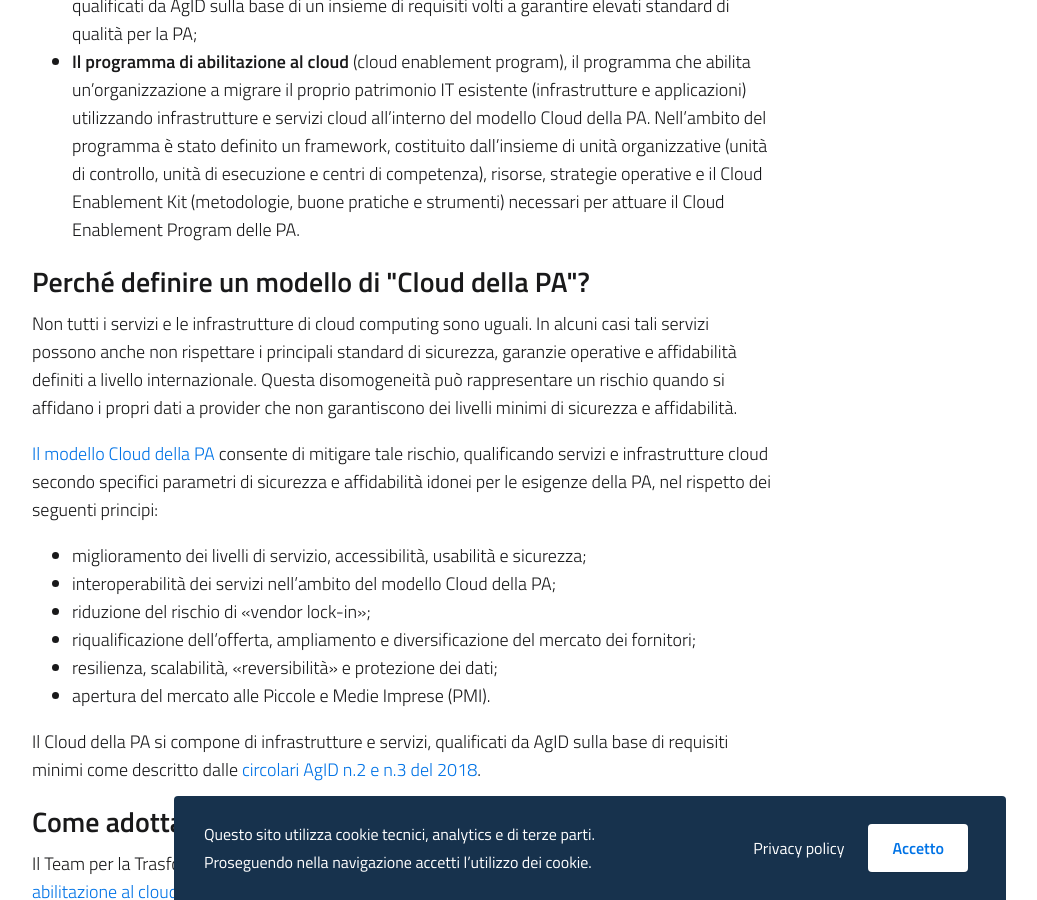
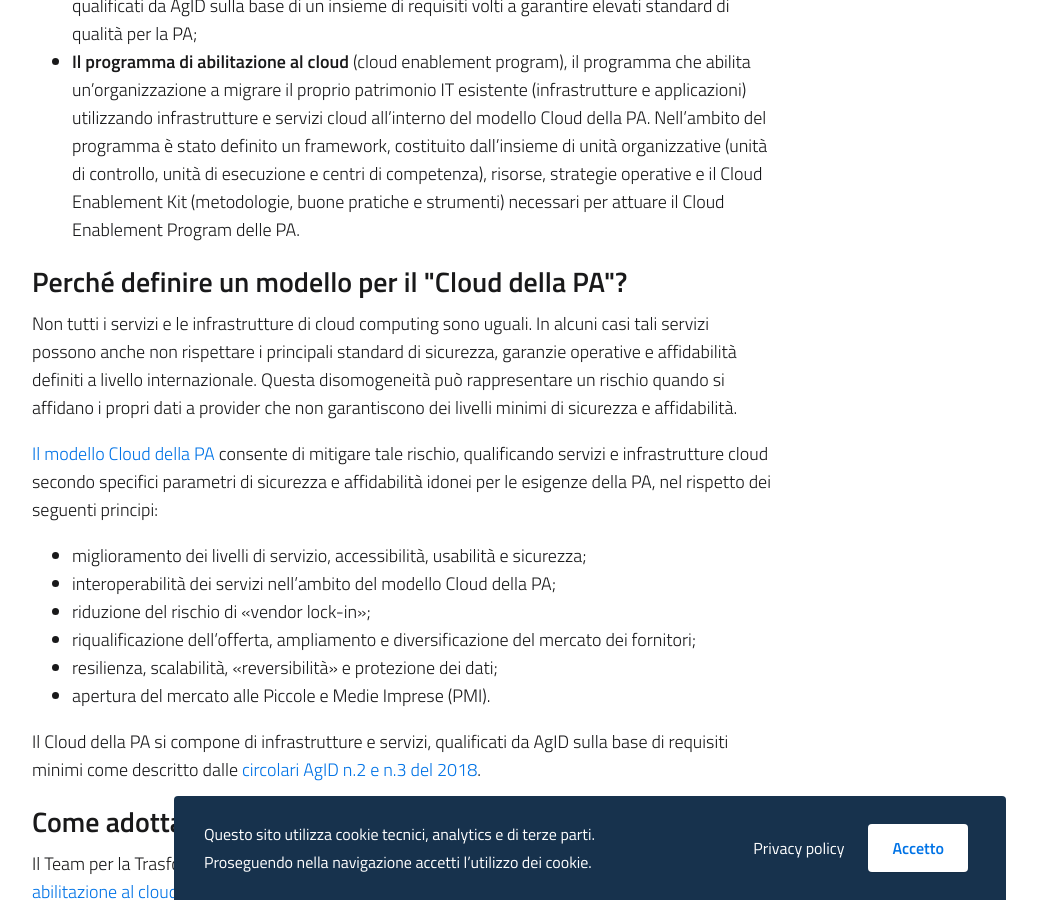
Before and after one commit to italia/cloud.italia.it, a Jekyll site: the page built from index.md, in a window 1280 px wide and 900 px high, scrolled down 1794 px. Shown: the whole window, without its empty margins (50-1087 px from the left). Built offline with Jekyll 4.4.1, drawn with Linux system fonts in a browser that asks for light colours.

Commit message:
Update home-sections.html

```diff
--- a/_includes/home/home-sections.html
+++ b/_includes/home/home-sections.html
@@ -106,7 +106,7 @@
                                 </li>
                             </ul>
                             </p>
-			          <h4><a id="strategia-cloud">Perché definire un modello di "Cloud della PA"?</a></h4>
+			          <h4><a id="strategia-cloud">Perché definire un modello per il "Cloud della PA"?</a></h4>
 
                             <p>
                             Non tutti i servizi e le infrastrutture di cloud
```
